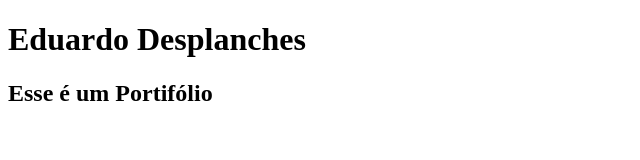
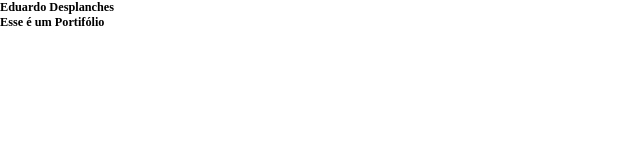
Before and after one commit to Eduardo-Desplanches/gitflowtop, a plain HTML site: page index.html in a window 1280 px wide. Shown: the whole page, without its empty margins (0-640 px from the left). Drawn offline with Linux system fonts and the light colour scheme.

Commit message:
creating style.css

```diff
--- /dev/null
+++ b/assests/style.css
@@ -0,0 +1,6 @@
+*{
+    margin: 0;
+    padding: 0;
+    list-style: none;
+    font-size: 0.875rem;
+}
--- a/index.html
+++ b/index.html
@@ -4,6 +4,7 @@
     <meta charset="UTF-8">
     <meta name="viewport" content="width=device-width, initial-scale=1.0">
     <title>Portifólio</title>
+    <link rel="stylesheet" href="assests/style.css">
 </head>
 <body>
     <h1>Eduardo Desplanches</h1>
```
